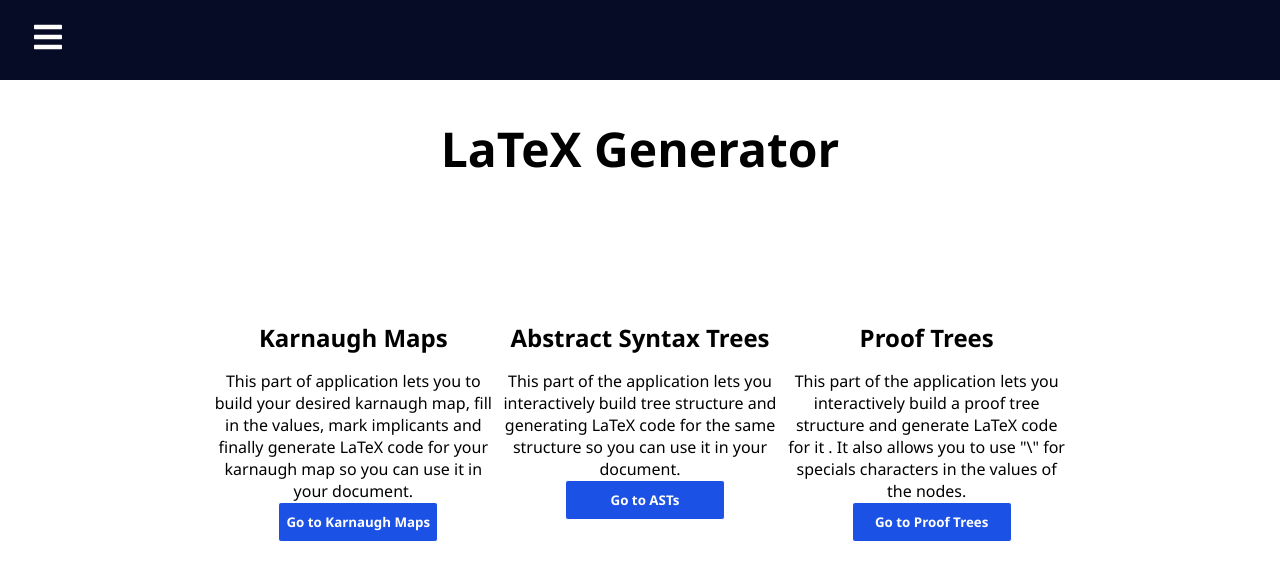
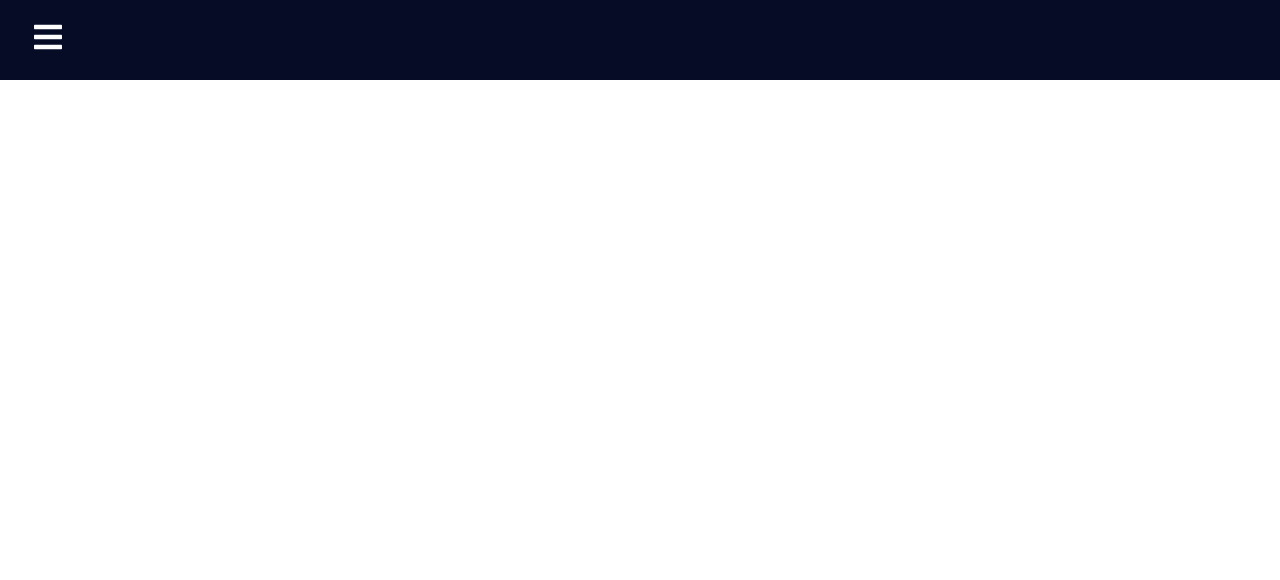
Before and after one commit to ero67/latex-code-generator, a React (Create React App) app: page / in a window 1280 px wide. Shown: the top 580 px of the page. Built offline with nearby package versions, Linux system fonts and the light colour scheme.

Commit message:
changed link for homepage

```diff
--- a/src/App.js
+++ b/src/App.js
@@ -20,7 +20,7 @@ function App() {
       <Navbar></Navbar>
       <div className="content">
           <Routes>
-            <Route path='/' element={<Home></Home>}/>
+            <Route path='/latex-code-generator' element={<Home></Home>}/>
             <Route path='/karnaugh-maps' element={<Kmap></Kmap>}/>
             {/* <Route path= '/ast' element={<Tree></Tree>}></Route> */}
             <Route path= '/ast' element={<SyntaxTreeD3></SyntaxTreeD3>}></Route>
--- a/src/Components/Navbar/SidebarData.js
+++ b/src/Components/Navbar/SidebarData.js
@@ -10,7 +10,7 @@ import { BsTree } from "react-icons/bs";
 export const SidebarData = [
   {
     title: 'Home',
-    path: '/',
+    path: '/latex-code-generator',
     icon: <AiIcons.AiFillHome />,
     cName: 'nav-text'
   },
```
